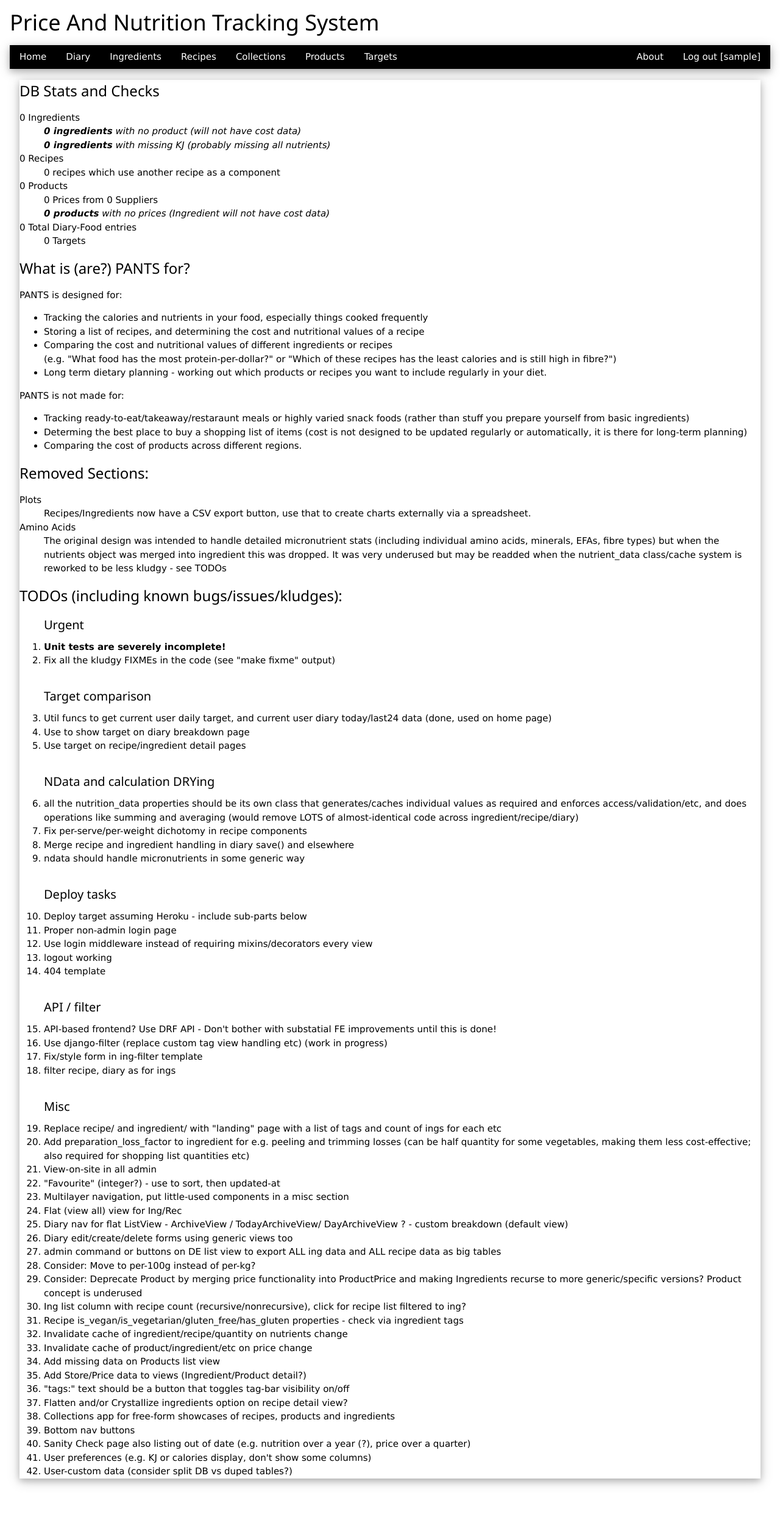
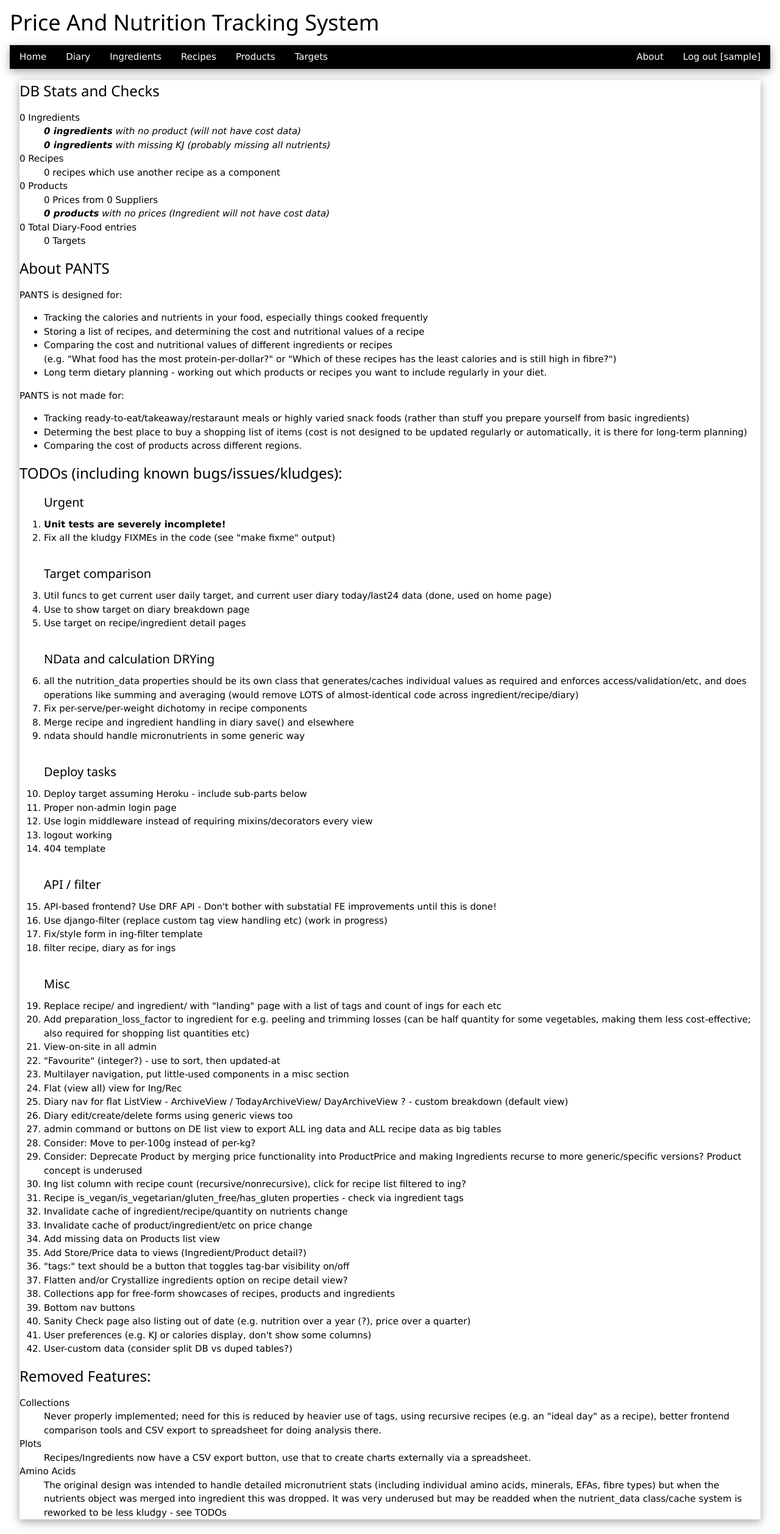
Before and after one commit to dylanleigh/PriceAndNutritionTrackingSystem, a Django app: page /about/ in a window 1280 px wide. Shown: the whole page at 61% size. Before the commit the page ends 2437 px from the top, so only its background shows below. Run offline with Django 3.2, Linux system fonts and the light colour scheme; the visitor is signed in with stand-in values (Sample User, id 1); data that the repository does not hold is empty.

Commit message:
removed collections; note it on about page

```diff
--- a/pants/templates/pants/base.html
+++ b/pants/templates/pants/base.html
@@ -20,7 +20,6 @@
          <a href="/diary/" class="w3-bar-item w3-button w3-mobile">Diary</a>
          <a href="/ingredients/" class="w3-bar-item w3-button w3-mobile">Ingredients</a>
          <a href="/recipes/" class="w3-bar-item w3-button w3-mobile">Recipes</a>
-         <a href="/collections/" class="w3-bar-item w3-button w3-mobile">Collections</a>
          <a href="/products/" class="w3-bar-item w3-button w3-mobile">Products</a>
          <a href="/targets/" class="w3-bar-item w3-button w3-mobile">Targets</a>
 
--- a/pants/website/templates/website/about.html
+++ b/pants/website/templates/website/about.html
@@ -20,7 +20,7 @@
    <dd> {{ target_count }} Targets</dd>
 </dl>
 
-<h3>What is (are?) PANTS for?</h3>
+<h3>About PANTS</h3>
 <p>PANTS is designed for:</p>
 <ul>
    <li>Tracking the calories and nutrients in your food, especially
@@ -42,19 +42,6 @@
    there for long-term planning)</li>
    <li>Comparing the cost of products across different regions.</li>
 </ul>
-
-<h3>Removed Sections:</h3>
-<dl>
-   <dt><a>Plots</a></dt>
-   <dd>Recipes/Ingredients now have a CSV export button, use that to
-   create charts externally via a spreadsheet.</dd>
-   <dt><a>Amino Acids</a></dt>
-   <dd>The original design was intended to handle detailed micronutrient
-   stats (including individual amino acids, minerals, EFAs, fibre types)
-   but when the nutrients object was merged into ingredient this was
-   dropped. It was very underused but may be readded when the
-   nutrient_data class/cache system is reworked to be less kludgy - see TODOs</dd>
-</dl>
 
 <h3>TODOs (including known bugs/issues/kludges):</h3>
 <ol>
@@ -127,4 +114,22 @@
    <li>User-custom data (consider split DB vs duped tables?)</li>
 </ol>
 
+<h3>Removed Features:</h3>
+<dl>
+   <dt>Collections</dt>
+   <dd>Never properly implemented; need for this is reduced by heavier
+   use of tags, using recursive recipes (e.g. an "ideal day" as a
+   recipe), better frontend comparison tools and CSV export to
+   spreadsheet for doing analysis there.
+   <dt>Plots</dt>
+   <dd>Recipes/Ingredients now have a CSV export button, use that to
+   create charts externally via a spreadsheet.</dd>
+   <dt>Amino Acids</dt>
+   <dd>The original design was intended to handle detailed micronutrient
+   stats (including individual amino acids, minerals, EFAs, fibre types)
+   but when the nutrients object was merged into ingredient this was
+   dropped. It was very underused but may be readded when the
+   nutrient_data class/cache system is reworked to be less kludgy - see TODOs</dd>
+</dl>
+
 {% endblock %}
```
